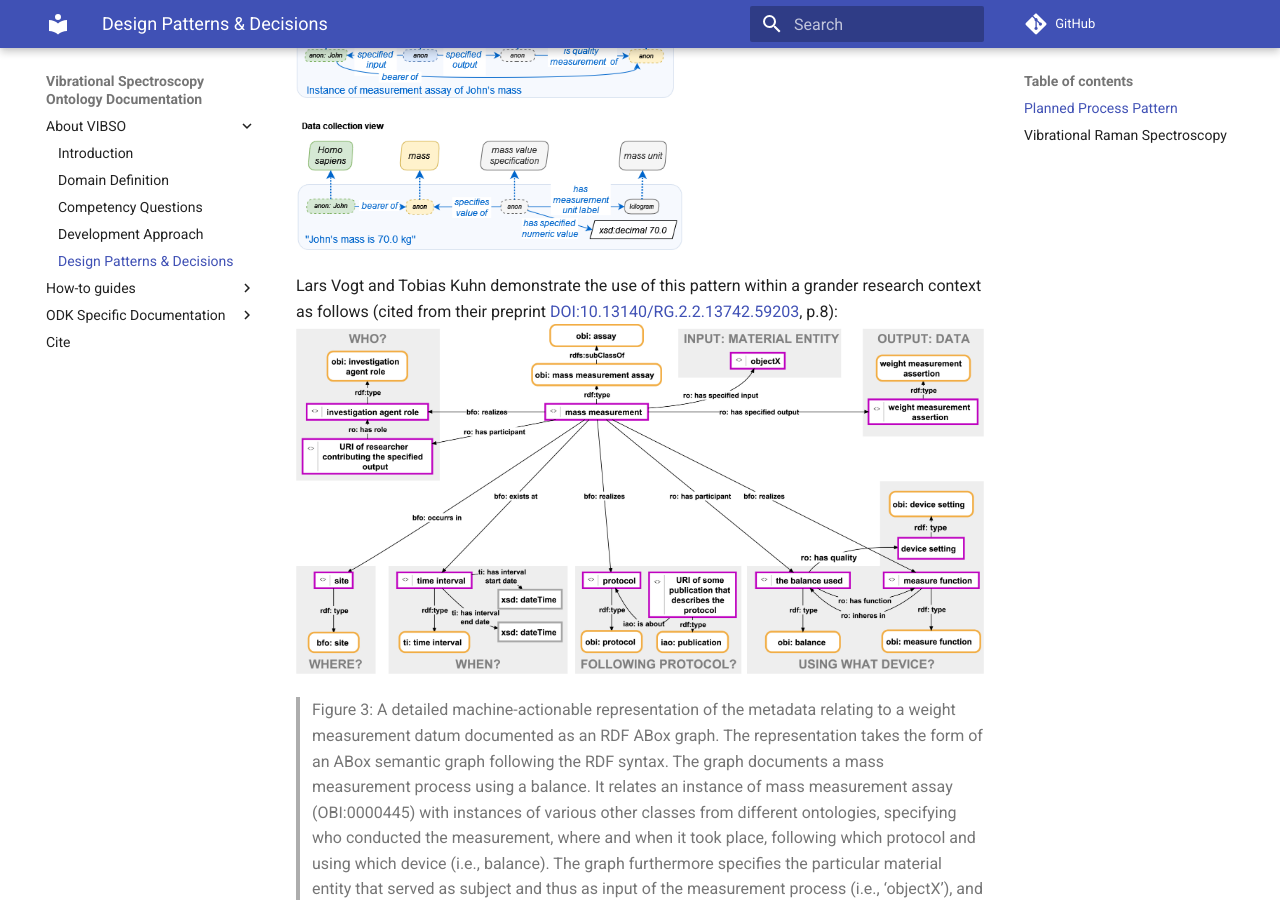
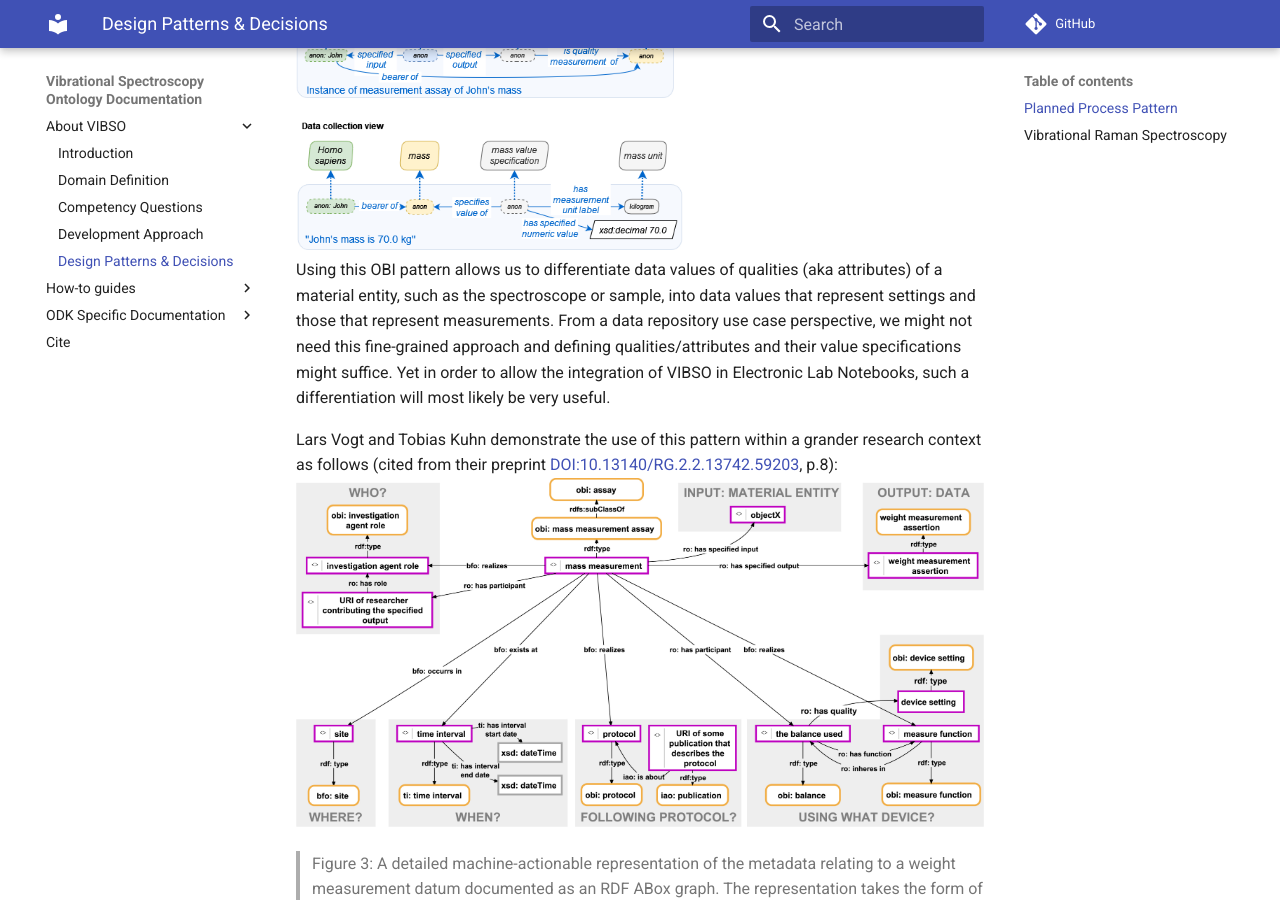
Before and after one commit to NFDI4Chem/VibrationalSpectroscopyOntology, an MkDocs documentation site: the page built from docs/design_patterns.md, in a window 1280 px wide and 900 px high, scrolled down 944 px. Built offline with MkDocs 1.6.1 and Material for MkDocs 9.7.7, drawn with Linux system fonts in a browser that asks for light colours; comment, search, counter and statistics services are not loaded.

Commit message:
Update design_patterns.md

```diff
--- a/docs/design_patterns.md
+++ b/docs/design_patterns.md
@@ -5,7 +5,7 @@
 Following best practices in ontology development, we will reuse well established design patterns whenever possible.
 
 ## Planned Process Pattern
- OBI's way of modeling [data and values](https://github.com/obi-ontology/obi/wiki/Data-and-Values) is a very prominent pattern in many OBO ontologies and thus one we also use. Please read their documentation in order to understand how we model values and data. Here is an illustrative example graphic from that documentation:  ![measurement process pattern example](images/data_john_mass.png)
+ OBI's way of modeling [data and values](https://github.com/obi-ontology/obi/wiki/Data-and-Values) is a very prominent pattern in many OBO ontologies and thus one we also use. Please read their documentation in order to understand how we model values and data. Here is an illustrative example graphic from that documentation:  ![measurement process pattern example](images/data_john_mass.png) Using this OBI pattern allows us to differentiate data values of qualities (aka attributes) of a material entity, such as the spectroscope or sample, into data values that represent settings and those that represent measurements. From a data repository use case perspective, we might not need this fine-grained approach and defining qualities/attributes and their value specifications might suffice. Yet in order to allow the integration of VIBSO in Electronic Lab Notebooks, such a differentiation will most likely be very useful.
 
 Lars Vogt and Tobias Kuhn demonstrate the use of this pattern within a grander research context as follows (cited from their preprint [DOI:10.13140/RG.2.2.13742.59203](http://doi.org/10.13140/RG.2.2.13742.59203), p.8):
 ![measurement process pattern example](images/Fig4_10.13140_RG.2.2.13742.59203.png)
```
